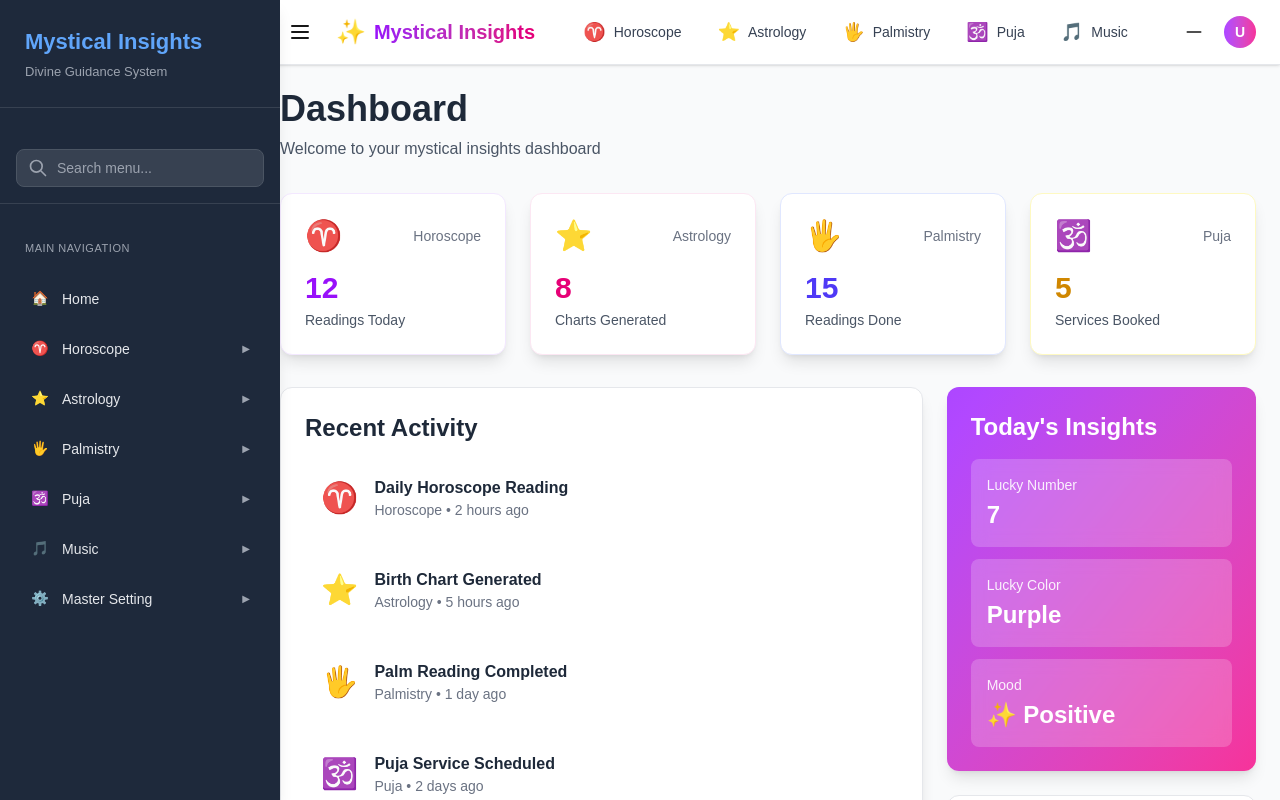
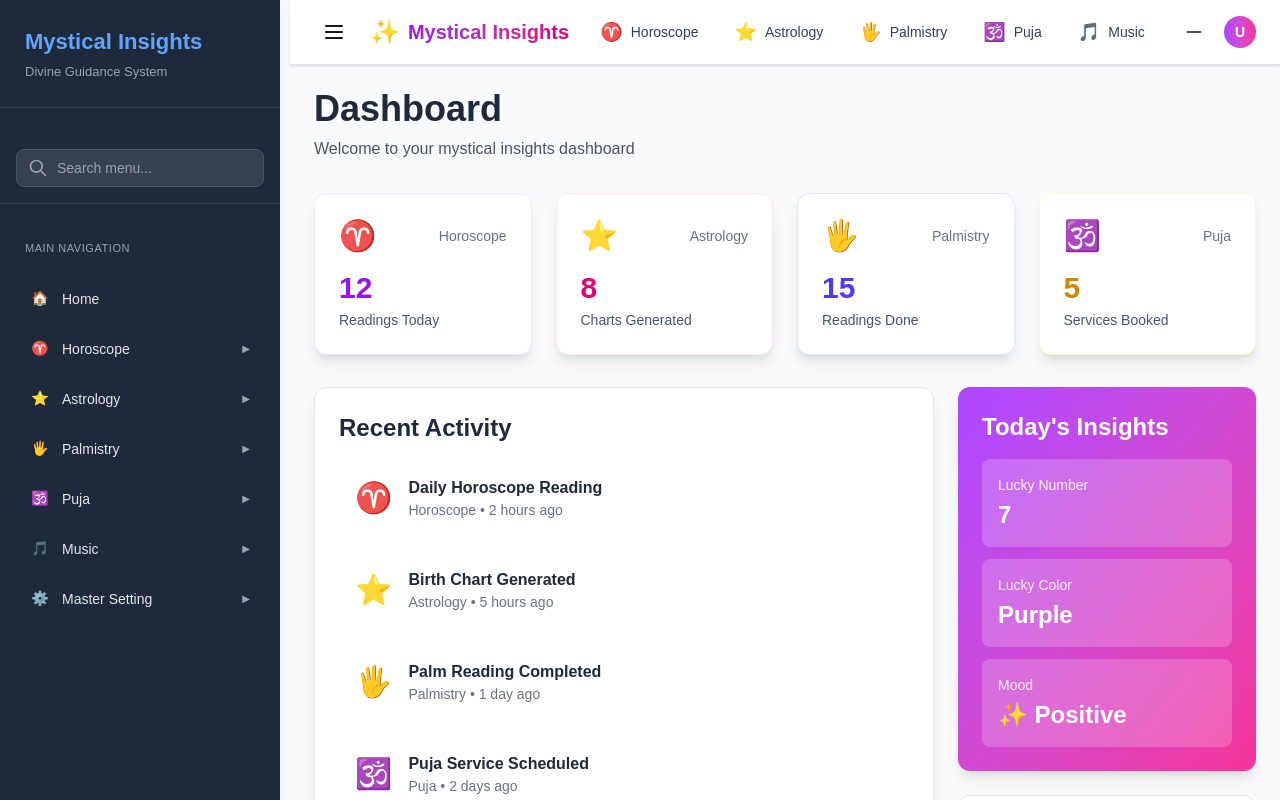
Before and after one commit to surozeee/naad-web, a Next.js app: page /dashboard in a window 1280 px wide. Shown: the top 800 px of the page. Built offline with nearby package versions, Linux system fonts and the light colour scheme.

Commit message:
sidebar fix

```diff
--- a/app/components/DashboardLayout.tsx
+++ b/app/components/DashboardLayout.tsx
@@ -43,7 +43,7 @@ export default function DashboardLayout({ children }: { children: React.ReactNod
 
       <div
         className={`flex flex-col min-h-screen transition-all duration-300 ${
-          sidebarCollapsed ? 'md:ml-20' : 'md:ml-64'
+          sidebarCollapsed ? 'md:ml-[90px]' : 'md:ml-[290px]'
         }`}
       >
         <Header
--- a/app/components/Sidebar.tsx
+++ b/app/components/Sidebar.tsx
@@ -332,11 +332,10 @@ export default function Sidebar({ collapsed }: SidebarProps) {
             background: #374151;
             min-width: 220px;
             border-radius: 8px;
-            box-shadow: 5px 5px 20px rgba(0,0,0,0.2);
+            box-shadow: 5px 5px 20px rgba(0, 0, 0, 0.2);
             display: none;
             z-index: 99999 !important;
             border: 1px solid #4b5563;
-            padding: 8px 0;
             pointer-events: auto;
             margin: 0;
           }
```
